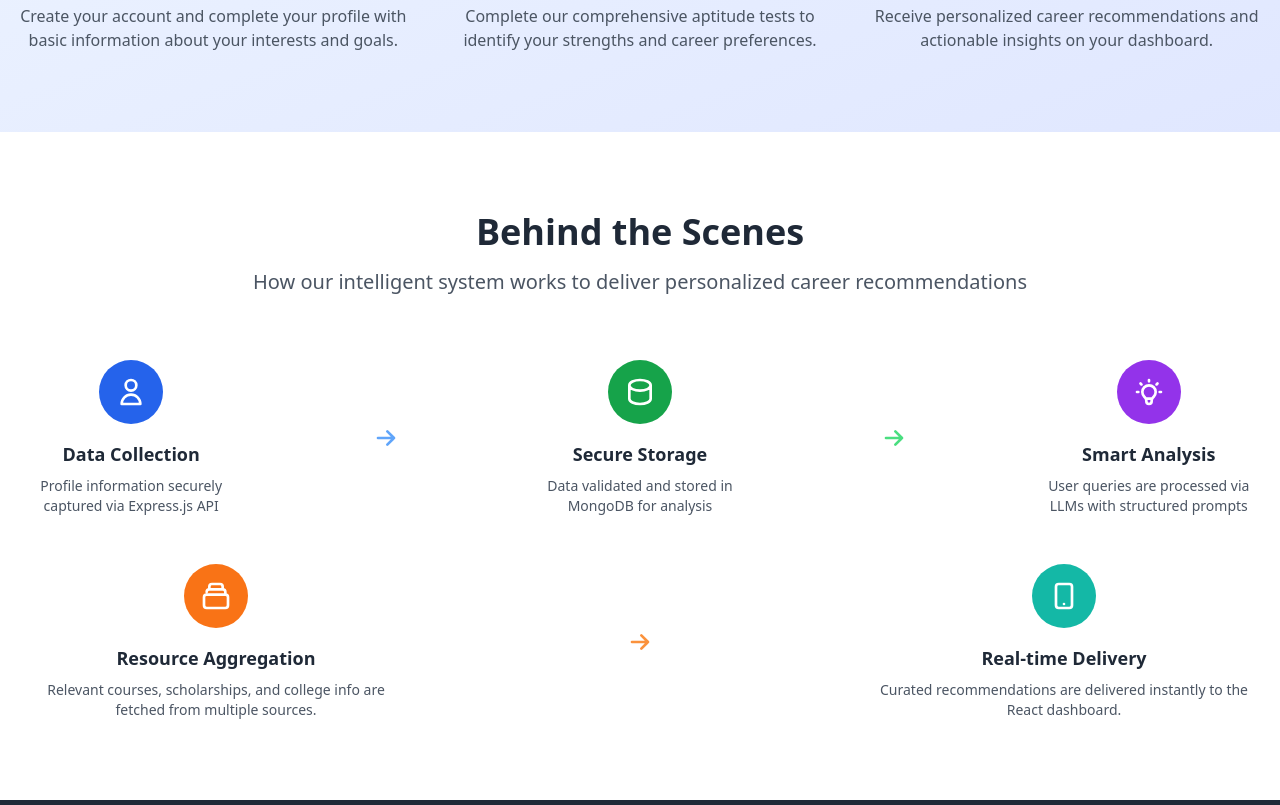
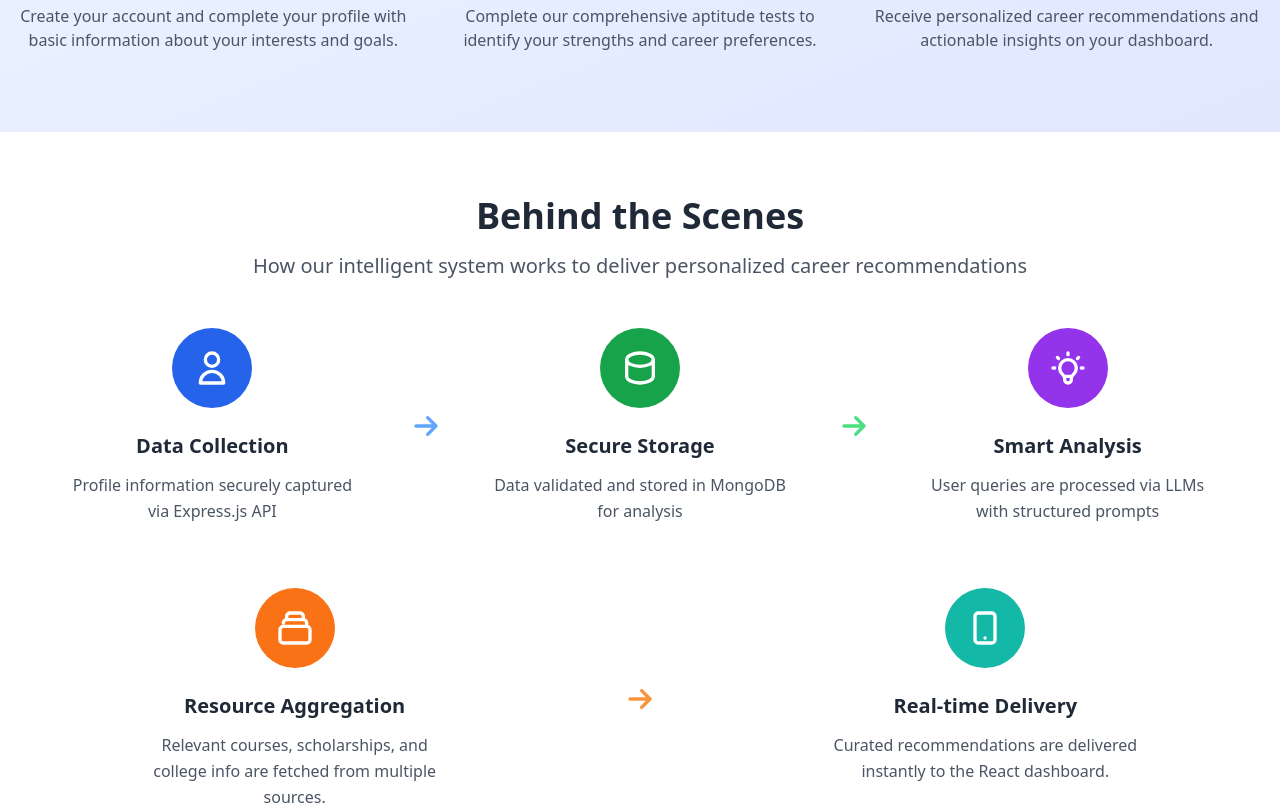
Before and after one commit to ShaikhWahid99/Personalized-Career-Advisor, a React (Vite) app in the folder frontend/: page / in a window 1280 px wide. Shown: the part 1580-2385 px from the top of the page. Built offline with nearby package versions, Linux system fonts and the light colour scheme.

Commit message:
Workflow updated

```diff
--- a/frontend/src/pages/LandingPage.jsx
+++ b/frontend/src/pages/LandingPage.jsx
@@ -209,9 +209,9 @@ const LandingPage = () => {
       </section>
 
       {/* Backend Workflow Section */}
-      <section className="py-20 px-4 bg-white">
+      <section className="py-16 px-4 bg-white">
         <div className="container mx-auto">
-          <div className="text-center mb-16">
+          <div className="text-center mb-12">
             <h2 className="text-4xl font-bold text-gray-800 mb-4">
               Behind the Scenes
             </h2>
@@ -221,12 +221,12 @@ const LandingPage = () => {
             </p>
           </div>
 
-          <div className="grid md:grid-cols-5 gap-6">
+          <div className="grid md:grid-cols-11 gap-6 max-w-6xl mx-auto">
             {/* Step 1 */}
-            <div className="flex flex-col items-center text-center">
-              <div className="w-16 h-16 bg-blue-600 rounded-full flex items-center justify-center mb-4">
+            <div className="flex flex-col items-center text-center md:col-span-3">
+              <div className="w-20 h-20 bg-blue-600 rounded-full flex items-center justify-center mb-6">
                 <svg
-                  className="w-8 h-8 text-white"
+                  className="w-10 h-10 text-white"
                   fill="none"
                   stroke="currentColor"
                   viewBox="0 0 24 24"
@@ -239,18 +239,18 @@ const LandingPage = () => {
                   ></path>
                 </svg>
               </div>
-              <h3 className="text-lg font-semibold text-gray-800 mb-2">
+              <h3 className="text-xl font-bold text-gray-800 mb-3">
                 Data Collection
               </h3>
-              <p className="text-sm text-gray-600">
+              <p className="text-base text-gray-600 leading-relaxed">
                 Profile information securely captured via Express.js API
               </p>
             </div>
 
             {/* Arrow */}
-            <div className="hidden md:flex items-center justify-center">
+            <div className="hidden md:flex items-center justify-center md:col-span-1">
               <svg
-                className="w-8 h-8 text-blue-400"
+                className="w-10 h-10 text-blue-400"
                 fill="none"
                 stroke="currentColor"
                 viewBox="0 0 24 24"
@@ -265,10 +265,10 @@ const LandingPage = () => {
             </div>
 
             {/* Step 2 */}
-            <div className="flex flex-col items-center text-center">
-              <div className="w-16 h-16 bg-green-600 rounded-full flex items-center justify-center mb-4">
+            <div className="flex flex-col items-center text-center md:col-span-3">
+              <div className="w-20 h-20 bg-green-600 rounded-full flex items-center justify-center mb-6">
                 <svg
-                  className="w-8 h-8 text-white"
+                  className="w-10 h-10 text-white"
                   fill="none"
                   stroke="currentColor"
                   viewBox="0 0 24 24"
@@ -281,18 +281,18 @@ const LandingPage = () => {
                   ></path>
                 </svg>
               </div>
-              <h3 className="text-lg font-semibold text-gray-800 mb-2">
+              <h3 className="text-xl font-bold text-gray-800 mb-3">
                 Secure Storage
               </h3>
-              <p className="text-sm text-gray-600">
+              <p className="text-base text-gray-600 leading-relaxed">
                 Data validated and stored in MongoDB for analysis
               </p>
             </div>
 
             {/* Arrow */}
-            <div className="hidden md:flex items-center justify-center">
+            <div className="hidden md:flex items-center justify-center md:col-span-1">
               <svg
-                className="w-8 h-8 text-green-400"
+                className="w-10 h-10 text-green-400"
                 fill="none"
                 stroke="currentColor"
                 viewBox="0 0 24 24"
@@ -307,10 +307,10 @@ const LandingPage = () => {
             </div>
 
             {/* Step 3 */}
-            <div className="flex flex-col items-center text-center">
-              <div className="w-16 h-16 bg-purple-600 rounded-full flex items-center justify-center mb-4">
+            <div className="flex flex-col items-center text-center md:col-span-3">
+              <div className="w-20 h-20 bg-purple-600 rounded-full flex items-center justify-center mb-6">
                 <svg
-                  className="w-8 h-8 text-white"
+                  className="w-10 h-10 text-white"
                   fill="none"
                   stroke="currentColor"
                   viewBox="0 0 24 24"
@@ -323,22 +323,22 @@ const LandingPage = () => {
                   ></path>
                 </svg>
               </div>
-              <h3 className="text-lg font-semibold text-gray-800 mb-2">
+              <h3 className="text-xl font-bold text-gray-800 mb-3">
                 Smart Analysis
               </h3>
-              <p className="text-sm text-gray-600">
+              <p className="text-base text-gray-600 leading-relaxed">
                 User queries are processed via LLMs with structured prompts
               </p>
             </div>
           </div>
 
           {/* Additional workflow steps */}
-          <div className="grid md:grid-cols-3 gap-6 mt-12">
+          <div className="grid md:grid-cols-12 gap-8 mt-16 max-w-6xl mx-auto">
             {/* Step 4 */}
-            <div className="flex flex-col items-center text-center">
-              <div className="w-16 h-16 bg-orange-500 rounded-full flex items-center justify-center mb-4">
+            <div className="flex flex-col items-center text-center md:col-span-5">
+              <div className="w-20 h-20 bg-orange-500 rounded-full flex items-center justify-center mb-6">
                 <svg
-                  className="w-8 h-8 text-white"
+                  className="w-10 h-10 text-white"
                   fill="none"
                   stroke="currentColor"
                   viewBox="0 0 24 24"
@@ -351,19 +351,19 @@ const LandingPage = () => {
                   ></path>
                 </svg>
               </div>
-              <h3 className="text-lg font-semibold text-gray-800 mb-2">
+              <h3 className="text-xl font-bold text-gray-800 mb-3">
                 Resource Aggregation
               </h3>
-              <p className="text-sm text-gray-600 max-w-sm">
+              <p className="text-base text-gray-600 leading-relaxed max-w-xs">
                 Relevant courses, scholarships, and college info are fetched
                 from multiple sources.
               </p>
             </div>
 
             {/* Arrow */}
-            <div className="hidden md:flex items-center justify-center">
+            <div className="hidden md:flex items-center justify-center md:col-span-2">
               <svg
-                className="w-8 h-8 text-orange-400"
+                className="w-10 h-10 text-orange-400"
                 fill="none"
                 stroke="currentColor"
                 viewBox="0 0 24 24"
@@ -378,10 +378,10 @@ const LandingPage = () => {
             </div>
 
             {/* Step 5 */}
-            <div className="flex flex-col items-center text-center">
-              <div className="w-16 h-16 bg-teal-500 rounded-full flex items-center justify-center mb-4">
+            <div className="flex flex-col items-center text-center md:col-span-5">
+              <div className="w-20 h-20 bg-teal-500 rounded-full flex items-center justify-center mb-6">
                 <svg
-                  className="w-8 h-8 text-white"
+                  className="w-10 h-10 text-white"
                   fill="none"
                   stroke="currentColor"
                   viewBox="0 0 24 24"
@@ -394,10 +394,10 @@ const LandingPage = () => {
                   ></path>
                 </svg>
               </div>
-              <h3 className="text-lg font-semibold text-gray-800 mb-2">
+              <h3 className="text-xl font-bold text-gray-800 mb-3">
                 Real-time Delivery
               </h3>
-              <p className="text-sm text-gray-600 max-w-sm">
+              <p className="text-base text-gray-600 leading-relaxed max-w-xs">
                 Curated recommendations are delivered instantly to the React
                 dashboard.
               </p>
```
